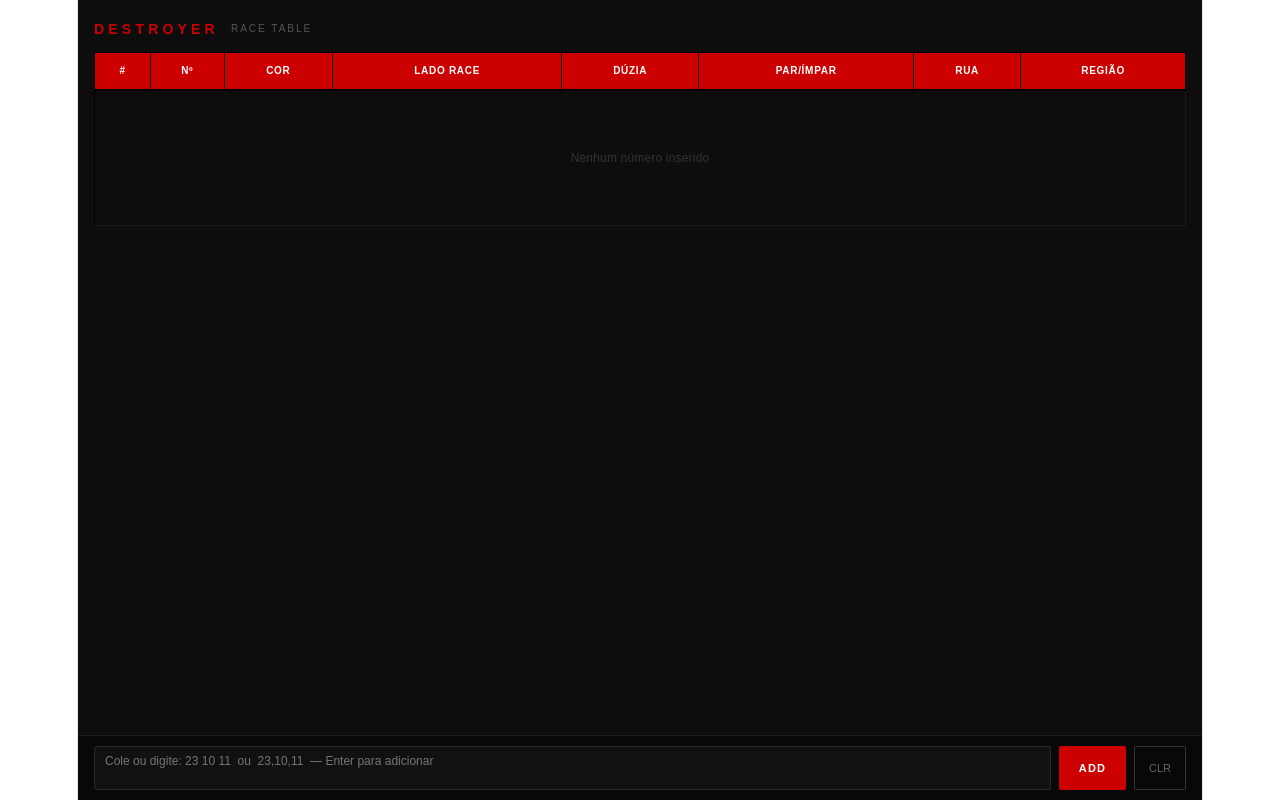
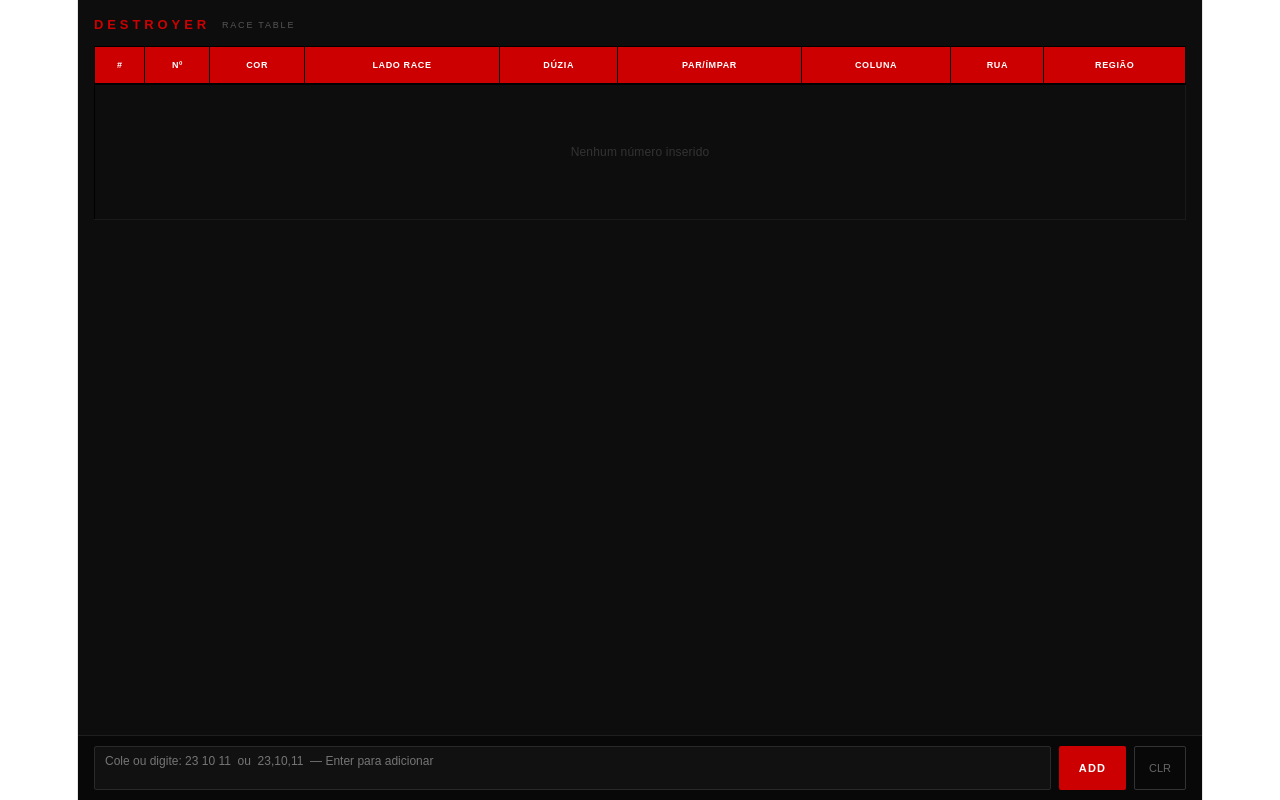
Before and after one commit to hanifalvesbatista10-spec/DESTROYER5.0, a React (Vite) app: page / in a window 1280 px wide. Built offline with nearby package versions, Linux system fonts and the light colour scheme.

Commit message:
atualizacao

```diff
--- a/src/App.jsx
+++ b/src/App.jsx
@@ -2,8 +2,6 @@ import { useState, useMemo } from "react";
 
 const RED_NUMS = new Set([1,3,5,7,9,12,14,16,18,19,21,23,25,27,30,32,34,36]);
 
-// PB e VA: 0,32,15,19,4,21,2,25,17,34,6,27,13,36,11,30,8,23,10
-// PA e VB: 26,3,35,12,28,7,29,18,22,9,31,14,20,1,33,16,24,5
 const LADO_RACE = {
    0:"PB e VA", 32:"PB e VA", 15:"PB e VA", 19:"PB e VA",  4:"PB e VA",
   21:"PB e VA",  2:"PB e VA", 25:"PB e VA", 17:"PB e VA", 34:"PB e VA",
@@ -27,18 +25,22 @@ const GP_MAP = {
    2:"d1P", 4:"d1P", 6:"d1P", 8:"d1P",10:"d1P",11:"d1P",
 };
 
-// Ruas: cada dúzia tem 4 ruas de 3 números
-// D1: R1=1-3, R2=4-6, R3=7-9, R4=10-12
-// D2: R1=13-15, R2=16-18, R3=19-21, R4=22-24
-// D3: R1=25-27, R2=28-30, R3=31-33, R4=34-36
-// 0: própria rua → "0"
 function getRua(n) {
   if (n === 0) return "0";
-  const pos = ((n - 1) % 12);
+  const pos = (n - 1) % 12;
   if (pos <= 2) return "R1";
   if (pos <= 5) return "R2";
   if (pos <= 8) return "R3";
   return "R4";
+}
+
+// Colunas da roleta: C1=1,4,7,10... C2=2,5,8,11... C3=3,6,9,12...
+function getColuna(n) {
+  if (n === 0) return "0";
+  const r = n % 3;
+  if (r === 1) return "C1";
+  if (r === 2) return "C2";
+  return "C3";
 }
 
 function getColor(n)    { if(n===0) return "Verde"; if(RED_NUMS.has(n)) return "Vermelho"; return "Preto"; }
@@ -60,6 +62,7 @@ function buildEntry(n, id) {
     paridade: getParidade(n),
     gp:       getGP(n),
     rua:      getRua(n),
+    coluna:   getColuna(n),
   };
 }
 
@@ -101,16 +104,39 @@ const PAR_CELL = {
   Ímpar:  { bg:"#4b5563", text:"#e5e7eb" },
   "—":    { bg:"#111",   text:"#444444" },
 };
-// Ruas — 4 tons distintos, tonalidades não usadas: ciano, magenta escuro, oliva, índigo
 const RUA_CELL = {
-  "R1": { bg:"#4a0080", text:"#e9d5ff" },  // ciano escuro
-  "R2": { bg:"#005a5a", text:"#99f6e4" },  // laranja queimado
-  "R3": { bg:"#7a1c4b", text:"#fbcfe8" },  // verde oliva
-  "R4": { bg:"#1a3a1a", text:"#bbf7d0" },  // índigo/lilás escuro
-  "0":  { bg:"#1B7A3E", text:"#ffffff" },  // verde (igual ao zero)
+  "R1": { bg:"#4a0080", text:"#e9d5ff" },
+  "R2": { bg:"#005a5a", text:"#99f6e4" },
+  "R3": { bg:"#7a1c4b", text:"#fbcfe8" },
+  "R4": { bg:"#1a3a1a", text:"#bbf7d0" },
+  "0":  { bg:"#1B7A3E", text:"#ffffff" },
+};
+// Colunas — cores distintas de vizinhos (PAR/ÍMPAR e RUA)
+const COLUNA_CELL = {
+  "C1": { bg:"#4a5320", text:"#e5e5e5" },  // verde militar
+  "C2": { bg:"#0891b2", text:"#0a0a0a" },  // ciano
+  "C3": { bg:"#ea580c", text:"#1a1a1a" },  // laranja
+  "0":  { bg:"#1B7A3E", text:"#ffffff" },
 };
 
+const RUA_PAR_CELL = {
+  "R. Ímpar": { bg:"#4a0080", text:"#e9d5ff" },
+  "R. Par":   { bg:"#005a5a", text:"#99f6e4" },
+};
 const GOLD = "#D4AF37";
+
+// ── Definição das colunas toggleáveis ────────────────────────────────────────
+const COL_DEFS = [
+  { key:"seq",      label:"#",         toggleable: false },
+  { key:"num",      label:"Nº",        toggleable: false },
+  { key:"cor",      label:"COR",       toggleable: true  },
+  { key:"lado",     label:"LADO RACE", toggleable: true  },
+  { key:"duzia",    label:"DÚZIA",     toggleable: true  },
+  { key:"paridade", label:"PAR/ÍMPAR", toggleable: true  },
+  { key:"coluna",   label:"COLUNA",    toggleable: true  },
+  { key:"rua",      label:"RUA",       toggleable: true  },
+  { key:"regiao",   label:"REGIÃO",    toggleable: true  },
+];
 
 // ── Micro estatística HORIZONTAL ─────────────────────────────────────────────
 function countBy(arr, key, values) {
@@ -122,7 +148,7 @@ function countBy(arr, key, values) {
 function StatBlockH({ title, data, palette }) {
   const total = Object.values(data).reduce((a,b)=>a+b,0);
   return (
-    <div style={{ flex:1, minWidth:90 }}>
+    <div style={{ flex:1, minWidth:80 }}>
       <div style={{ fontSize:7, letterSpacing:"0.15em", color:"#CC0000", fontWeight:"bold", marginBottom:4, textTransform:"uppercase" }}>
         {title}
       </div>
@@ -132,7 +158,7 @@ function StatBlockH({ title, data, palette }) {
         return (
           <div key={k} style={{ display:"flex", alignItems:"center", gap:4, marginBottom:2 }}>
             <div style={{
-              width:56, fontSize:8, color:p.text, textAlign:"center",
+              width:52, fontSize:8, color:p.text, textAlign:"center",
               background:p.bg, padding:"1px 3px", borderRadius:1,
               whiteSpace:"nowrap", overflow:"hidden", textOverflow:"ellipsis",
               fontFamily:"Arial, sans-serif", fontWeight:"bold", flexShrink:0,
@@ -152,8 +178,17 @@ function StatBlockH({ title, data, palette }) {
 let idCounter = 0;
 
 export default function DestroyerRaceTable() {
-  const [entries, setEntries] = useState([]);
-  const [input, setInput]     = useState("");
+  const [entries, setEntries]   = useState([]);
+  const [input, setInput]       = useState("");
+
+  // estado de visibilidade: todas visíveis por default
+  const initVisible = {};
+  COL_DEFS.forEach(c => { initVisible[c.key] = true; });
+  const [visible, setVisible] = useState(initVisible);
+
+  const toggleCol = (key) => {
+    setVisible(prev => ({ ...prev, [key]: !prev[key] }));
+  };
 
   const last14 = useMemo(() => entries.slice(-14), [entries]);
 
@@ -163,7 +198,8 @@ export default function DestroyerRaceTable() {
     regiao:   countBy(last14, "regiao",   ["Tier","Orphelins","Voisins"]),
     duzia:    countBy(last14, "duzia",    ["D1","D2","D3"]),
     paridade: countBy(last14, "paridade", ["Par","Ímpar"]),
-    rua:      countBy(last14, "rua",      ["R1","R2","R3","R4","0"]),
+    ruaParidade: (() => { const imp = last14.filter(e => e.rua==="R1"||e.rua==="R3").length; const par = last14.filter(e => e.rua==="R2"||e.rua==="R4").length; return {"R. Ímpar": imp, "R. Par": par}; })(),
+    coluna:   countBy(last14, "coluna",   ["C1","C2","C3"]),
   }), [last14]);
 
   function addNumbers() {
@@ -178,43 +214,73 @@ export default function DestroyerRaceTable() {
     if (e.key === "Enter" && !e.shiftKey) { e.preventDefault(); addNumbers(); }
   }
 
-  // padding reduzido em 25%: era "7px 10px" → "5px 8px", era "6px 6px" → "4px 5px"
-  const HEADERS = ["#", "Nº", "COR", "LADO RACE", "DÚZIA", "PAR/ÍMPAR", "RUA", "REGIÃO"];
+  const visibleCols = COL_DEFS.filter(c => visible[c.key]);
+  const totalCols   = visibleCols.length;
 
   return (
     <div style={{ display:"flex", flexDirection:"column", minHeight:"100vh", background:"#0d0d0d", color:"#e5e5e5", fontFamily:"Arial, sans-serif" }}>
 
-      <div style={{ flex:1, display:"flex", flexDirection:"column", padding:"16px 16px 0 16px" }}>
+      <div style={{ flex:1, display:"flex", flexDirection:"column", padding:"12px 16px 0 16px" }}>
 
         {/* Título */}
-        <div style={{ marginBottom:10, display:"flex", alignItems:"center", gap:12 }}>
-          <span style={{ fontSize:14, letterSpacing:"0.3em", color:"#CC0000", fontWeight:"bold" }}>DESTROYER</span>
-          <span style={{ fontSize:10, letterSpacing:"0.2em", color:"#555" }}>RACE TABLE</span>
+        <div style={{ marginBottom:8, display:"flex", alignItems:"center", gap:12 }}>
+          <span style={{ fontSize:13, letterSpacing:"0.3em", color:"#CC0000", fontWeight:"bold" }}>DESTROYER</span>
+          <span style={{ fontSize:9, letterSpacing:"0.2em", color:"#555" }}>RACE TABLE</span>
           {entries.length > 0 && (
-            <span style={{ marginLeft:"auto", fontSize:10, color:"#555" }}>{entries.length} números</span>
+            <span style={{ marginLeft:"auto", fontSize:9, color:"#555" }}>{entries.length} números</span>
           )}
         </div>
 
         {/* Tabela */}
-        <div style={{ flex:1, overflowY:"auto", marginBottom:10 }}>
+        <div style={{ flex:1, overflowY:"auto", marginBottom:8 }}>
           <table style={{ width:"100%", borderCollapse:"collapse", borderTop:"1px solid #000", borderLeft:"1px solid #000" }}>
             <thead>
               <tr>
-                {HEADERS.map(h => (
-                  <th key={h} style={{
-                    background:"#CC0000", color:"#ffffff",
+                {COL_DEFS.map((col, ci) => {
+                  if (!visible[col.key]) return null;
+                  const isLast = ci === COL_DEFS.length - 1 || COL_DEFS.slice(ci+1).every(c => !visible[c.key]);
+                  return (
+                    <th
+                      key={col.key}
+                      onClick={col.toggleable ? () => toggleCol(col.key) : undefined}
+                      title={col.toggleable ? "Clique para ocultar" : ""}
+                      style={{
+                        background: "#CC0000",
+                        color: "#ffffff",
                         padding:"5px 6px", textAlign:"center",
-                    fontSize:10, fontWeight:"bold", letterSpacing:"0.07em",
+                        fontSize:9, fontWeight:"bold", letterSpacing:"0.07em",
                         borderBottom:"2px solid #000", borderRight:"1px solid #000",
-                    whiteSpace:"nowrap", fontFamily:"Arial, sans-serif"
-                  }}>{h}</th>
+                        whiteSpace:"nowrap", fontFamily:"Arial, sans-serif",
+                        cursor: col.toggleable ? "pointer" : "default",
+                        userSelect:"none",
+                      }}
+                    >
+                      {col.label}
+                    </th>
+                  );
+                })}
+                {/* Colunas ocultas: mostrar como ícone clicável no header */}
+                {COL_DEFS.filter(c => c.toggleable && !visible[c.key]).map(col => (
+                  <th
+                    key={"hidden-"+col.key}
+                    onClick={() => toggleCol(col.key)}
+                    title={`Mostrar ${col.label}`}
+                    style={{
+                      background:"#1a0000", color:"#CC0000",
+                      padding:"5px 4px", textAlign:"center",
+                      fontSize:8, fontWeight:"bold",
+                      borderBottom:"2px solid #000", borderRight:"1px solid #000",
+                      whiteSpace:"nowrap", fontFamily:"Arial, sans-serif",
+                      cursor:"pointer", userSelect:"none", letterSpacing:0,
+                    }}
+                  >▶</th>
                 ))}
               </tr>
             </thead>
             <tbody>
               {entries.length === 0 ? (
                 <tr>
-                  <td colSpan={8} style={{ textAlign:"center", padding:"3rem", color:"#333", fontSize:12, background:"#0d0d0d", borderBottom:"1px solid #1a1a1a", borderRight:"1px solid #1a1a1a" }}>
+                  <td colSpan={totalCols} style={{ textAlign:"center", padding:"3rem", color:"#333", fontSize:12, background:"#0d0d0d", borderBottom:"1px solid #1a1a1a", borderRight:"1px solid #1a1a1a" }}>
                     Nenhum número inserido
                   </td>
                 </tr>
@@ -235,22 +301,28 @@ export default function DestroyerRaceTable() {
                   }}>{children}</td>
                 );
 
+                // Determina qual é a última coluna visível
+                const lastVisKey = [...COL_DEFS].reverse().find(c => visible[c.key])?.key;
+
                 return (
                   <tr key={e.id}>
                     {/* # */}
+                    {visible["seq"] && (
                       <td style={{
                         background:"#0d0d0d", color:"#444",
-                      fontSize:9, textAlign:"center", padding:"1px 3px",
+                        fontSize:8, textAlign:"center", padding:"1px 3px",
                         borderTop:bTop, borderBottom:bBot,
                         borderLeft: isGold ? `2px solid ${GOLD}` : "none",
                         borderRight:"1px solid #000",
-                      fontFamily:"Arial, sans-serif", width:24,
+                        fontFamily:"Arial, sans-serif", width:22,
                       }}>{i + 1}</td>
+                    )}
 
-                    {/* Bola — menor: 32px */}
+                    {/* Bola */}
+                    {visible["num"] && (
                       <td style={{
                         background:"#0d0d0d", padding:"1px 3px", textAlign:"center",
-                      borderTop:bTop, borderBottom:bBot, borderRight:"1px solid #000", width:46,
+                        borderTop:bTop, borderBottom:bBot, borderRight:"1px solid #000", width:40,
                       }}>
                         <div style={{
                           display:"inline-flex", flexDirection:"column",
@@ -262,17 +334,26 @@ export default function DestroyerRaceTable() {
                         }}>
                           <span style={{ fontSize:10, fontWeight:"bold", lineHeight:1 }}>{e.num}</span>
                           {e.gp !== "—" && (
-                          <span style={{ fontSize:6, fontWeight:"normal", opacity:0.85, lineHeight:1, marginTop:0 }}>{e.gp}</span>
+                            <span style={{ fontSize:6, fontWeight:"normal", opacity:0.85, lineHeight:1 }}>{e.gp}</span>
                           )}
                         </div>
                       </td>
+                    )}
 
-                    <Cell scheme={COR_CELL[e.cor]}>{e.corAbrev}</Cell>
-                    <Cell scheme={LADO_CELL[e.lado]}>{e.lado}</Cell>
-                    <Cell scheme={DUZIA_CELL[e.duzia]}>{e.duzia}</Cell>
-                    <Cell scheme={PAR_CELL[e.paridade]}>{e.paridade.toUpperCase()}</Cell>
-                    <Cell scheme={RUA_CELL[e.rua] || RUA_CELL["R1"]}>{e.rua}</Cell>
-                    <Cell scheme={REGIAO_CELL[e.regiao]} isLast={true}>{e.regiao.toUpperCase()}</Cell>
+                    {visible["cor"]      && <Cell scheme={COR_CELL[e.cor]}                   isLast={lastVisKey==="cor"}>{e.corAbrev}</Cell>}
+                    {visible["lado"]     && <Cell scheme={LADO_CELL[e.lado]}                  isLast={lastVisKey==="lado"}>{e.lado}</Cell>}
+                    {visible["duzia"]    && <Cell scheme={DUZIA_CELL[e.duzia]}                isLast={lastVisKey==="duzia"}>{e.duzia}</Cell>}
+                    {visible["paridade"] && <Cell scheme={PAR_CELL[e.paridade]}               isLast={lastVisKey==="paridade"}>{e.paridade.toUpperCase()}</Cell>}
+                    {visible["coluna"]   && <Cell scheme={COLUNA_CELL[e.coluna]||COLUNA_CELL["C1"]} isLast={lastVisKey==="coluna"}>{e.coluna}</Cell>}
+                    {visible["rua"]      && <Cell scheme={RUA_CELL[e.rua]||RUA_CELL["R1"]}   isLast={lastVisKey==="rua"}>{e.rua}</Cell>}
+                    {visible["regiao"]   && <Cell scheme={REGIAO_CELL[e.regiao]}              isLast={lastVisKey==="regiao"}>{e.regiao.toUpperCase()}</Cell>}
+
+                    {/* Placeholder cells para colunas ocultas */}
+                    {COL_DEFS.filter(c => c.toggleable && !visible[c.key]).map(col => (
+                      <td key={"ph-"+col.key} style={{
+                        background:"#0a0a0a", borderBottom:bBot, borderRight:"1px solid #111", width:10,
+                      }}/>
+                    ))}
                   </tr>
                 );
               })}
@@ -281,9 +362,8 @@ export default function DestroyerRaceTable() {
         </div>
       </div>
 
-      {/* ── Rodapé: input + estatísticas ── */}
+      {/* ── Rodapé ── */}
       <div style={{ background:"#080808", borderTop:"1px solid #1e1e1e", padding:"10px 16px" }}>
-
         <div style={{ display:"flex", gap:8, marginBottom: last14.length > 0 ? 10 : 0 }}>
           <textarea
             value={input}
@@ -310,19 +390,21 @@ export default function DestroyerRaceTable() {
         </div>
 
         {last14.length > 0 && (
-          <div style={{ display:"flex", gap:10 }}>
-            <div style={{ fontSize:7, letterSpacing:"0.15em", color:"#CC0000", fontWeight:"bold", textTransform:"uppercase", writingMode:"vertical-rl", transform:"rotate(180deg)", alignSelf:"center", marginRight:2 }}>
+          <div style={{ display:"flex", gap:8, flexWrap:"wrap" }}>
+            <div style={{ fontSize:7, letterSpacing:"0.15em", color:"#CC0000", fontWeight:"bold", textTransform:"uppercase", writingMode:"vertical-rl", transform:"rotate(180deg)", alignSelf:"center" }}>
               ult 14
             </div>
             <StatBlockH title="Cor"         data={stats.cor}      palette={COR_CELL}    />
             <div style={{ width:"0.5px", background:"#1e1e1e" }}/>
-            <StatBlockH title="Lado Race"   data={stats.lado}     palette={LADO_CELL}   />
+            <StatBlockH title="Lado"        data={stats.lado}     palette={LADO_CELL}   />
             <div style={{ width:"0.5px", background:"#1e1e1e" }}/>
             <StatBlockH title="Dúzia"       data={stats.duzia}    palette={DUZIA_CELL}  />
             <div style={{ width:"0.5px", background:"#1e1e1e" }}/>
-            <StatBlockH title="Par / Ímpar" data={stats.paridade} palette={PAR_CELL}    />
+            <StatBlockH title="Par/Ímpar"   data={stats.paridade} palette={PAR_CELL}    />
             <div style={{ width:"0.5px", background:"#1e1e1e" }}/>
-            <StatBlockH title="Rua"         data={stats.rua}      palette={RUA_CELL}    />
+            <StatBlockH title="Coluna"      data={stats.coluna}   palette={COLUNA_CELL} />
+            <div style={{ width:"0.5px", background:"#1e1e1e" }}/>
+            <StatBlockH title="Rua" data={stats.ruaParidade} palette={RUA_PAR_CELL} />
             <div style={{ width:"0.5px", background:"#1e1e1e" }}/>
             <StatBlockH title="Região"      data={stats.regiao}   palette={REGIAO_CELL} />
           </div>
```
Lines whose indentation alone changed are shown as unchanged.
